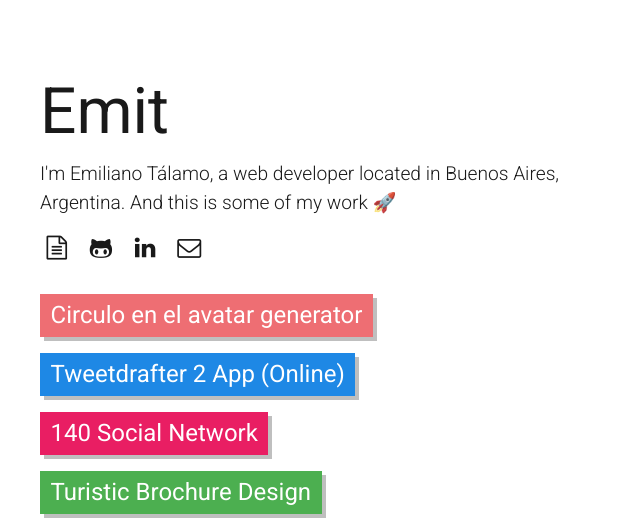
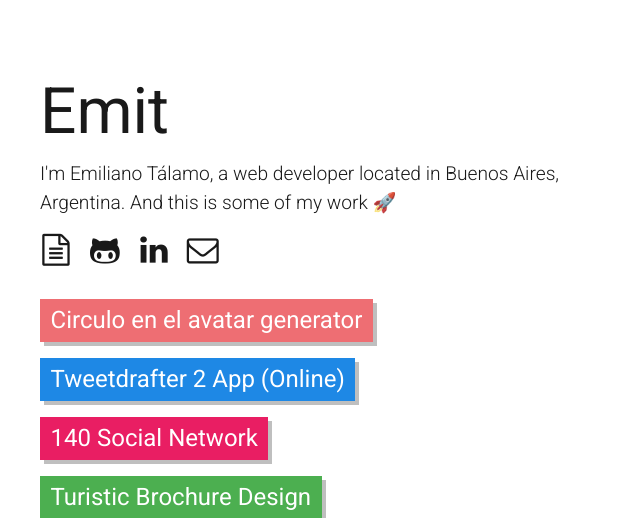
Before and after one commit to EmilianoTalamo/portfolio, a PHP site: page / in a window 1280 px wide. Shown: the top 518 px of the page, without its empty margins (0-640 px from the left). Run offline with PHP 8.4, Linux system fonts and the light colour scheme; some libraries are stand-ins or nearby versions; some web fonts are replaced.

Commit message:
Icons tweaked and more accesible

```diff
--- a/css/portfolio.css
+++ b/css/portfolio.css
@@ -61,6 +61,11 @@ header ul li a{
 	padding: 0.33rem;
 	margin: 0 0.33rem;
 	transition: color 100ms ease-out;
+	font-size: 0px;
+}
+header ul li a:before{
+	font-size: 32px;
+	margin-left: 0 !important;
 }
 header ul li a:first-of-type{
 	padding-left: 0;
@@ -90,6 +95,9 @@ header ul li a:hover{
 
 	header ul{
 		font-size: 2rem;
+	}
+	header ul li a:before{
+		font-size: 2.2rem;
 	}
 	header ul li a:hover{
 		color: inherit;
--- a/index.html
+++ b/index.html
@@ -72,10 +72,10 @@
 		<h1>Emit</h1>
 		<h2>I'm Emiliano Tálamo, a web developer located in Buenos Aires, Argentina. And this is some of my work &#x1F680</h2>
 		<ul>
-			<li><a href="http://emilianotalamo.github.io/cv" class="icon-resume" aria-label="Resume" title="Resume"></a></li>
-			<li><a href="https://github.com/emilianotalamo" class="icon-github" aria-label="GitHub" title="GitHub" target="_blank"></a></li>
-			<li><a href="http://linkedin.com/in/emilianotalamo/" class="icon-linkedin" aria-label="LinkedIn" title="LinkedIn" target="_blank"></a></li>
-			<li><a href="mailto:emilianotalamo@gmail.com" class="icon-mail" aria-label="E-Mail" title="emilianotalamo@gmail.com"></a></li>
+			<li><a href="http://emilianotalamo.github.io/cv" class="icon-resume" aria-label="Resume" title="Resume">Resumé</a></li>
+			<li><a href="https://github.com/emilianotalamo" class="icon-github" aria-label="GitHub" title="GitHub" target="_blank">GitHub</a></li>
+			<li><a href="http://linkedin.com/in/emilianotalamo/" class="icon-linkedin" aria-label="LinkedIn" title="LinkedIn" target="_blank">LinkedIn</a></li>
+			<li><a href="mailto:emilianotalamo@gmail.com" class="icon-mail" aria-label="E-Mail" title="emilianotalamo@gmail.com">emilianotalamo@gmail.com</a></li>
 		</ul>
 	</header>
 
--- a/scripts/portfolio.js
+++ b/scripts/portfolio.js
@@ -4,9 +4,7 @@ var linksContainer = document.getElementById("linksContainer");
 
 fetch("./scripts/projects.json") // Read projects JSON
 .then(
-	response => {
-		return response.json(); // Get JSON
-	}
+	response =>  response.json() // Get JSON
 )
 .then(
 	data => {
```
